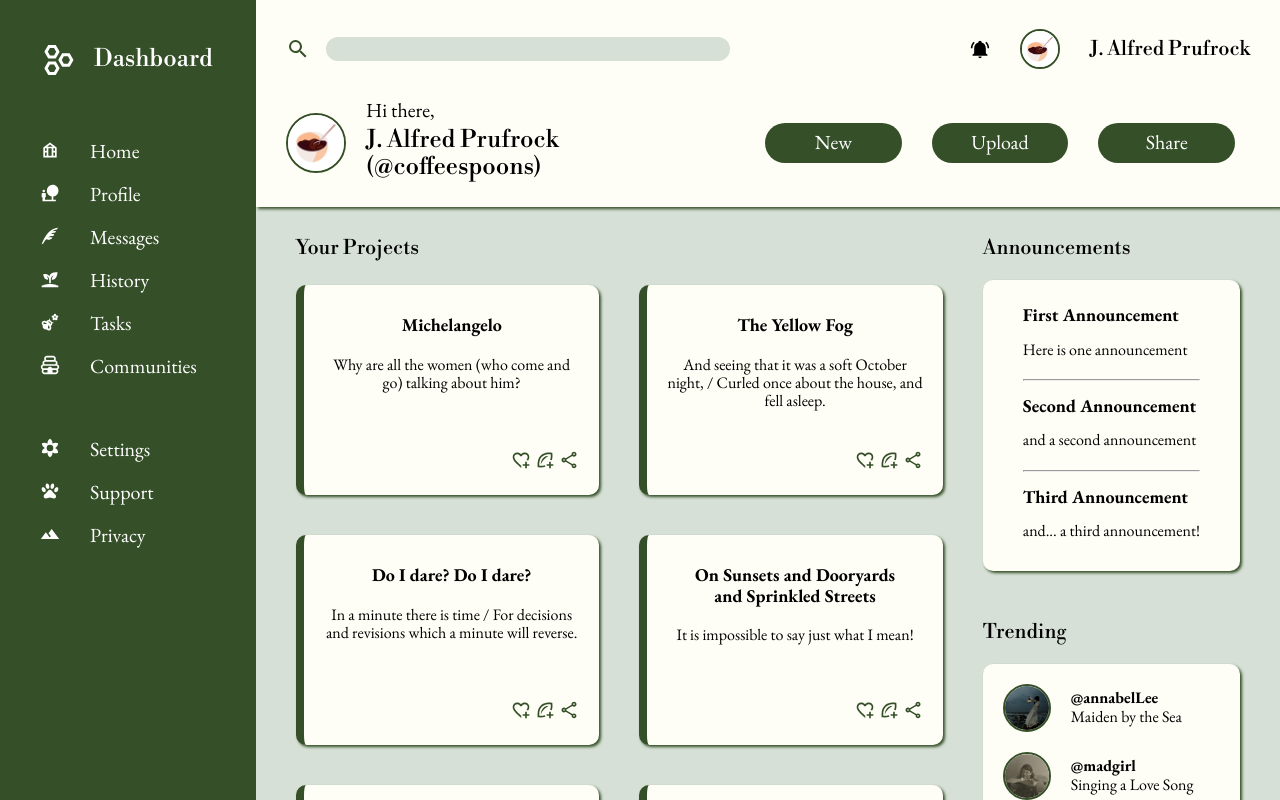
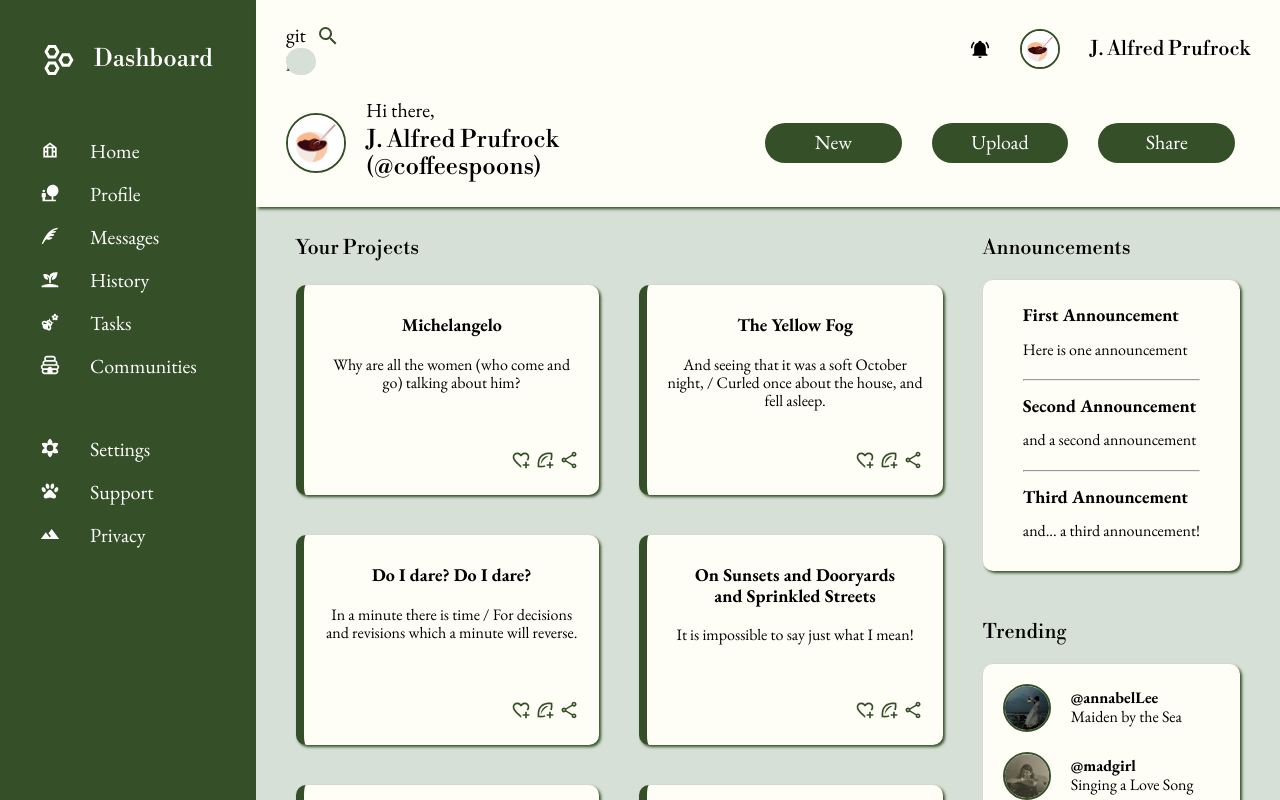
Before and after one commit to elianadu/odin-admin-dashboard, a plain HTML site: page index.html in a window 1280 px wide. Drawn offline with nearby package versions, Linux system fonts and the light colour scheme.

```diff
--- a/index.html
+++ b/index.html
@@ -16,7 +16,7 @@
   <body>
     <div class="container">
       <header class="header">
-        <form action="">
+        <form action="">git pu
             <svg xmlns="http://www.w3.org/2000/svg" viewBox="0 0 24 24"><title>magnify</title><path d="M9.5,3A6.5,6.5 0 0,1 16,9.5C16,11.11 15.41,12.59 14.44,13.73L14.71,14H15.5L20.5,19L19,20.5L14,15.5V14.71L13.73,14.44C12.59,15.41 11.11,16 9.5,16A6.5,6.5 0 0,1 3,9.5A6.5,6.5 0 0,1 9.5,3M9.5,5C7,5 5,7 5,9.5C5,12 7,14 9.5,14C12,14 14,12 14,9.5C14,7 12,5 9.5,5Z" /></svg>
             <label for="search-bar"></label>
             <input type="text" id="search-bar" name="search-bar">
```
